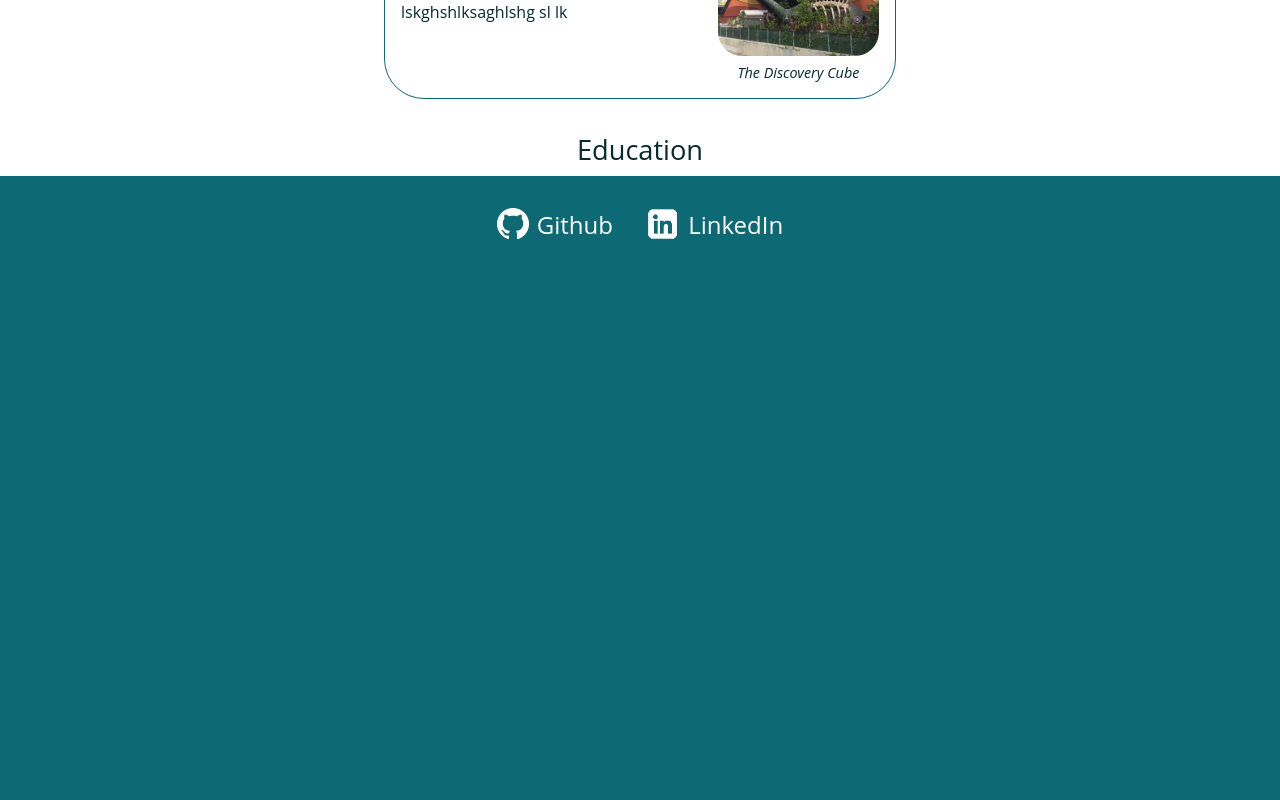
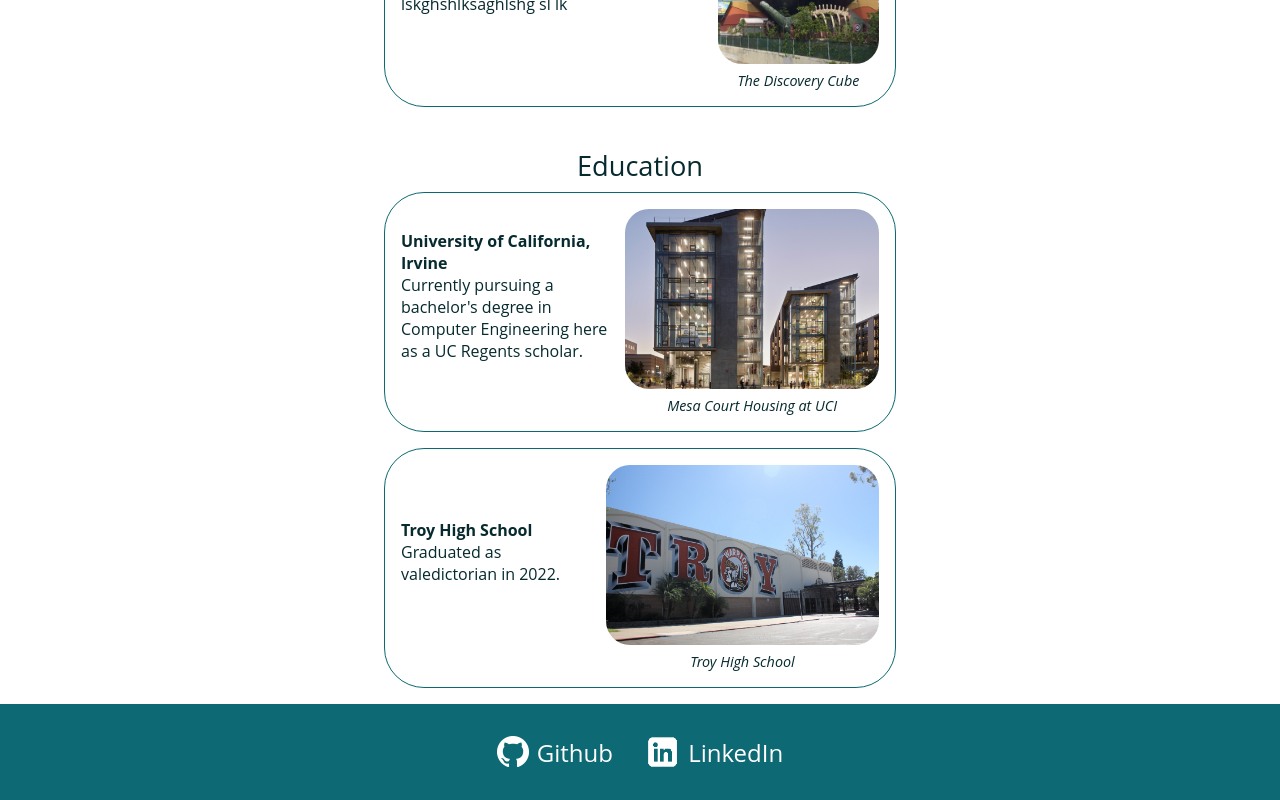
Before and after one commit to robinjiang6/robinjiang6.github.io, a React (Create React App) app: page /portfolio in a window 1280 px wide. Shown: the part 536-1336 px from the top of the page. Before the commit the page ends 808 px from the top, so only its background shows below. Built offline with nearby package versions, Linux system fonts and the light colour scheme.

Commit message:
added troy and uci

```diff
--- a/src/App.css
+++ b/src/App.css
@@ -3,7 +3,7 @@
     --accent1: #062a2e;
     --accent2: #0d5259;
     --accent3: #0b7d8a;
-    --hover: #EEE;
+    --hover: #F5F5F5;
     --background: #FFF;
     --navbar-height: 80px;
 }
--- a/src/App.js
+++ b/src/App.js
@@ -7,6 +7,9 @@ import Ponyo from './components/pages/Ponyo';
 import Ponyo2 from './components/pages/Ponyo2';
 import Portfolio from './components/pages/Portfolio';
 import Peraton from './components/pages/Peraton';
+import DiscoveryCube from './components/pages/DiscoveryCube';
+import Troy from './components/pages/Troy';
+import Uci from './components/pages/Uci';
 import About from './components/pages/About';
 import ClickMe from './components/pages/ClickMe';
 import Footer from './components/Footer';
@@ -24,6 +27,9 @@ function App() {
             <Route path='/about' element={<About />}/>
             <Route path='/click-me' element={<ClickMe />}/>
             <Route path='/portfolio/peraton' element={<Peraton />}/>
+            <Route path='/portfolio/discovery-cube' element={<DiscoveryCube />}/>
+            <Route path='/portfolio/troy-high-school' element={<Troy />}/>
+            <Route path='/portfolio/uci' element={<Uci />}/>
           </Routes>
         </div>
         <Footer />
--- /dev/null
+++ b/src/components/pages/DiscoveryCube.js
@@ -0,0 +1,12 @@
+import React from 'react';
+import '../../App.css';
+import './DiscoveryCube.css';
+
+function DiscoveryCube() {
+    return(
+        <div className='cube-parent'>
+            This page is under construction
+        </div>
+    )
+}
+export default DiscoveryCube
--- a/src/components/pages/Portfolio.css
+++ b/src/components/pages/Portfolio.css
@@ -7,7 +7,7 @@
 .portfolio-category{
     color: var(--accent1);
     font-size: 1.7rem;
-    margin-top: 1rem;
+    margin-top: 1.5rem;
     margin-bottom: 0.5rem;
 }
 .box-container{
@@ -20,8 +20,8 @@
     transition: border-bottom 0.15s;
 }
 .box-container:hover{
-    border-bottom: 0.35rem solid var(--base);
-    background-color: var(--hover);
+    border-bottom: 0.4rem solid var(--base);
+    background-color: #e8fbfc;
 }
 .box-items{
     height: 100%;
@@ -45,7 +45,7 @@
     font-size: 0.8rem;
     font-style: italic;
 }
-#cube-picture{
+#cube-picture, #troy-picture, #uci-picture{
     font-size: 0.9rem;
 }
 .picture-link{
@@ -56,6 +56,7 @@
 }
 .title-and-description{
     margin-left: 1rem;
+    margin-bottom: 2rem;
 }
 .job-title{
     font-size: 1rem;
@@ -65,7 +66,7 @@
     font-size: 1rem;
     padding-right: 1rem;
 }
-.portfolio-peraton, .portfolio-cube{
+.portfolio-item{
     text-decoration: none;
     color: var(--accent1)
 }
--- a/src/components/pages/Portfolio.js
+++ b/src/components/pages/Portfolio.js
@@ -10,7 +10,7 @@ function Portfolio() {
             <div className='portfolio-category'>
               Experience
             </div>
-            <Link to="/portfolio/peraton" className='portfolio-peraton'>
+            <Link to="/portfolio/peraton" className='portfolio-item'>
               <div className='box-container'>
                   <div className='box-items'>
                     <div className='title-and-description'>
@@ -24,7 +24,7 @@ function Portfolio() {
                   </div>
               </div>
             </Link>
-            <Link to="/portfolio/discovery-cube" className='portfolio-cube'>
+            <Link to="/portfolio/discovery-cube" className='portfolio-item'>
               <div className='box-container'>
                   <div className='box-items'>
                     <div className='title-and-description'>
@@ -41,6 +41,34 @@ function Portfolio() {
             <div className='portfolio-category'>
               Education
             </div>
+            <Link to="/portfolio/uci" className='portfolio-item'>
+              <div className='box-container'>
+                  <div className='box-items'>
+                    <div className='title-and-description'>
+                      <div className='job-title'>University of California, Irvine</div>
+                      <div className='job-description'>Currently pursuing a bachelor's degree in Computer Engineering here as a UC Regents scholar.</div>
+                    </div>
+                    <div className='picture-container'>
+                      <img src='/images/uci.png' alt='UCI' className='portfolio-picture' id='uci-picture'></img>
+                      <div className='picture-caption' id='uci-picture'>Mesa Court Housing at UCI</div>
+                    </div>
+                  </div>
+              </div>
+            </Link>
+            <Link to="/portfolio/troy-high-school" className='portfolio-item'>
+              <div className='box-container'>
+                  <div className='box-items'>
+                    <div className='title-and-description'>
+                      <div className='job-title'>Troy High School</div>
+                      <div className='job-description'>Graduated as valedictorian in 2022.</div>
+                    </div>
+                    <div className='picture-container'>
+                      <img src='/images/troy.png' alt='Troy High School' className='portfolio-picture' id='troy-picture'></img>
+                      <div className='picture-caption' id='troy-picture'>Troy High School</div>
+                    </div>
+                  </div>
+              </div>
+            </Link>
         </div>
     </div>
   )
--- /dev/null
+++ b/src/components/pages/Troy.js
@@ -0,0 +1,12 @@
+import React from 'react';
+import '../../App.css';
+import './Troy.css';
+
+function Troy() {
+    return(
+        <div className='troy-parent'>
+            This page is under construction
+        </div>
+    )
+}
+export default Troy
--- /dev/null
+++ b/src/components/pages/Uci.js
@@ -0,0 +1,12 @@
+import React from 'react';
+import '../../App.css';
+import './Uci.css';
+
+function Uci() {
+    return(
+        <div className='uci-parent'>
+            This page is under construction
+        </div>
+    )
+}
+export default Uci
```
Also changed, not shown: public/images/troy.png (added), public/images/uci.png (added), src/components/pages/DiscoveryCube.css (added), src/components/pages/Troy.css (added), src/components/pages/Uci.css (added).
